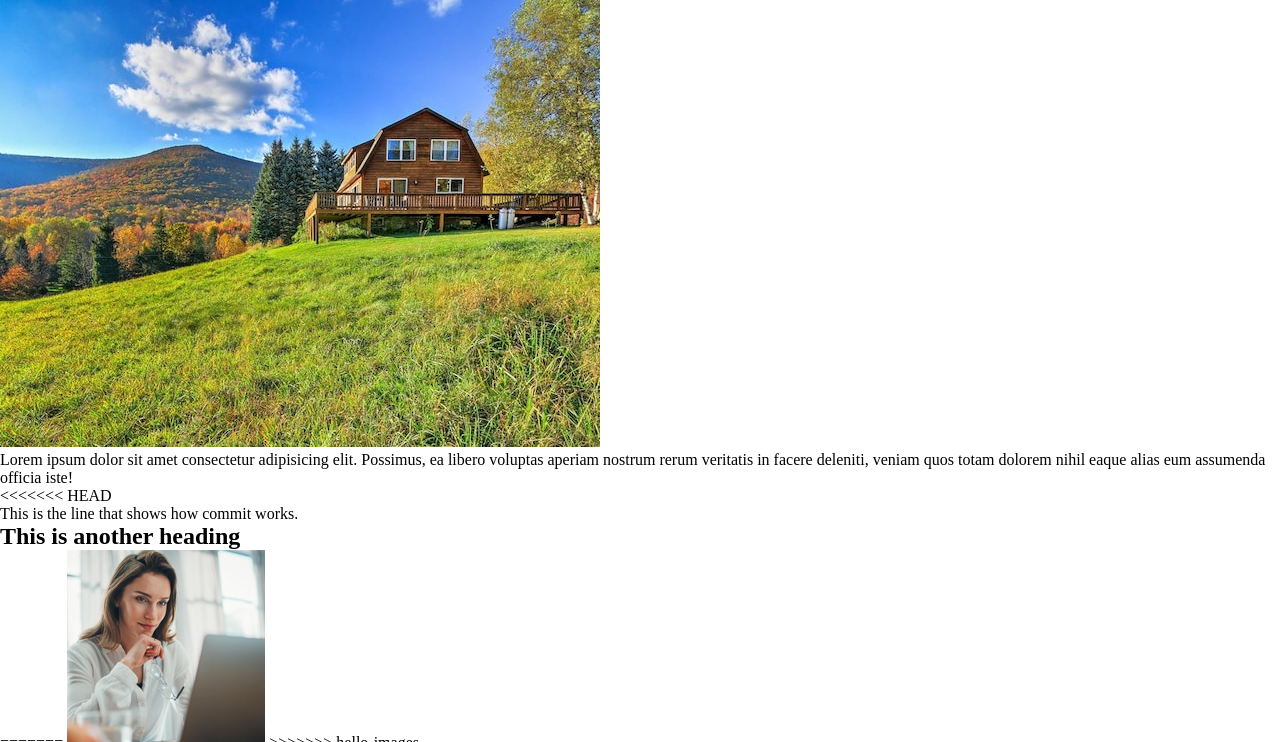
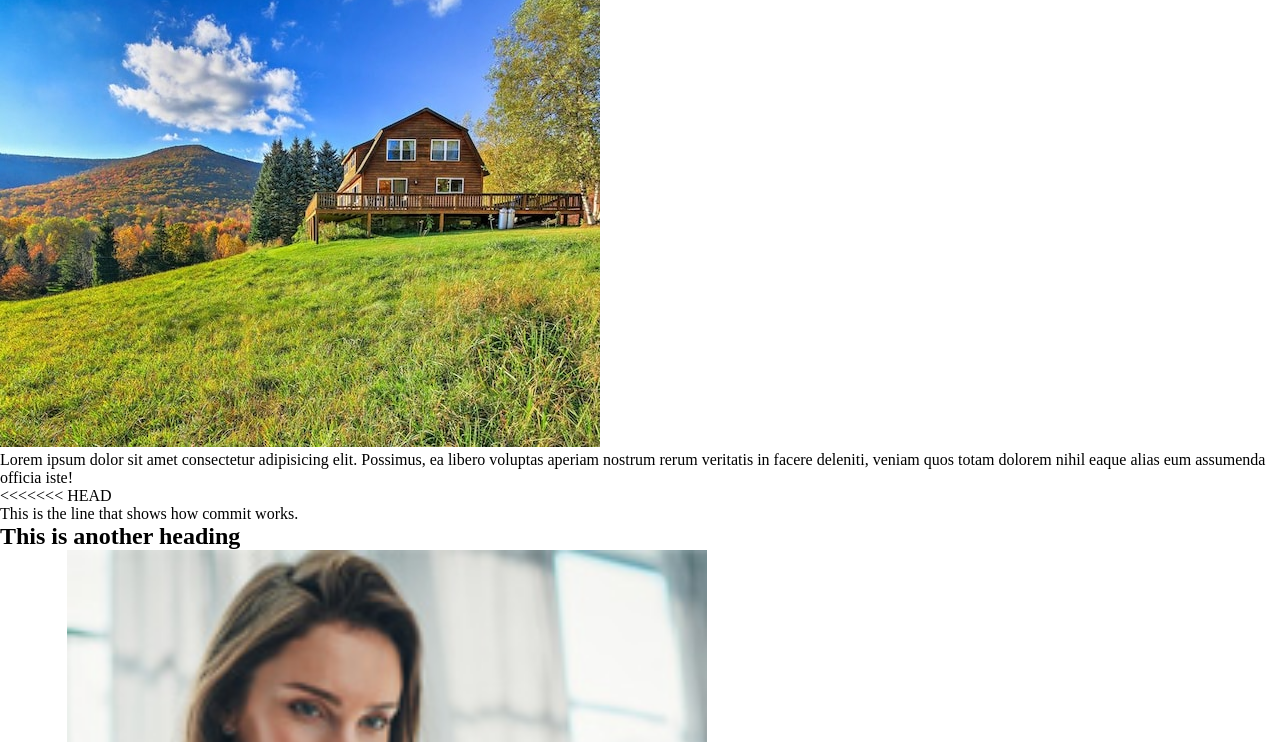
Before and after one commit to tuyishimejohnson/repo-for_practice, a plain HTML site: page index.html in a window 1280 px wide. Shown: the part 58-800 px from the top of the page. Drawn offline with Linux system fonts and the light colour scheme.

Commit message:
Updated index by resizing image

```diff
--- a/index.html
+++ b/index.html
@@ -15,7 +15,7 @@
     <p>This is the line that shows how commit works.</p>
     <h2>This is another heading</h2>
 =======
-    <img src="M-Startseite-Quadrat-Portfolio.jpg" alt="">
+    <img src="M-Startseite-Quadrat-Portfolio.jpg" alt="Hello Git" style="width:100%;max-width:640px">
 >>>>>>> hello-images
 </body>
 </html>
```
